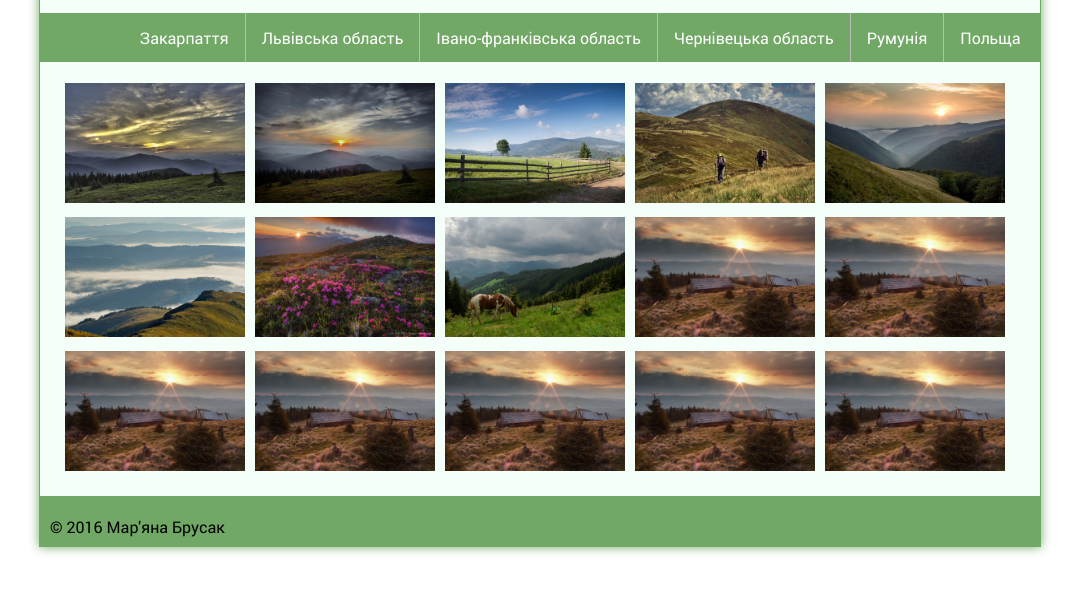
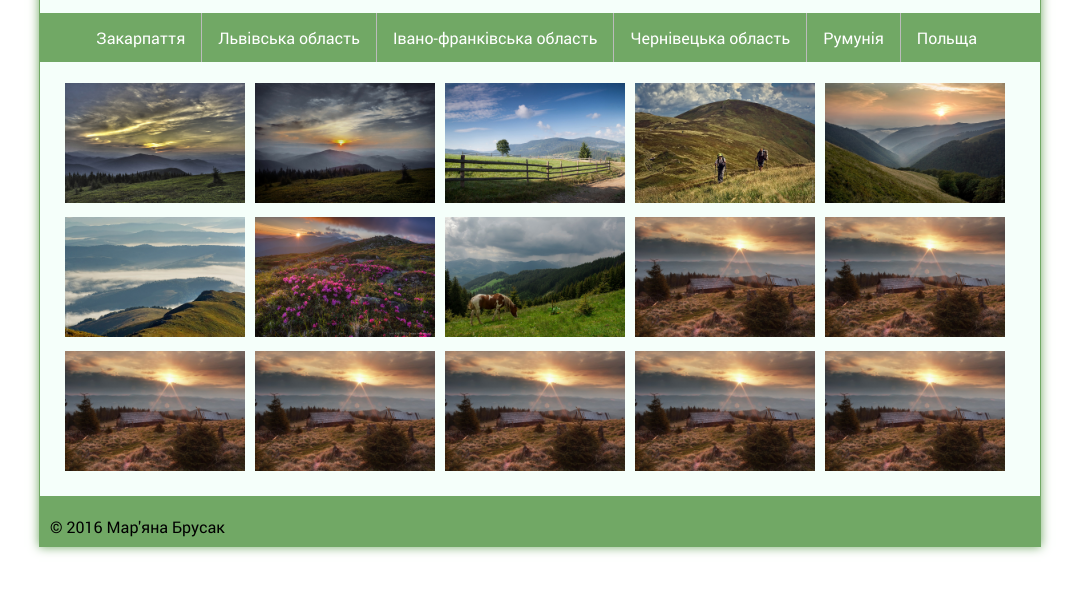
Before and after one commit to Maryana-Brusak/carpathian_trails, a website with bundled scripts: page trails/galery.html in a window 1280 px wide. Shown: the part 79-672 px from the top of the page, without its empty margins (100-1179 px from the left). Built offline with nearby package versions, Linux system fonts and the light colour scheme.

Commit message:
Main menu flex

```diff
--- a/trails/galery.html
+++ b/trails/galery.html
@@ -14,19 +14,16 @@
     <p><a href="carpatian trails.html">гірські маршрути з доставкою</a></p>
   </header>
   <main>
-  <nav class="mainmenu">
-  <nav class="mainmenu">
-    <ul class="menuitems">
-    <ul class="menuitems">
-      <li><a href="z_trails.html">Закарпаття</a></li><!--
-      --><li><a href="lv_trails.html">Львівська область</a></li><!--
-      --><li><a href="if_trails.html">Івано-франківська область</a></li><!--
-      --><li><a href="che_trails.html">Чернівецька область</a></li><!--
-      --><li><a href="ro_trails.html">Румунія</a></li><!--
-      --><li><a href="pol_trails.html">Польща</a></li>
-    </ul>
-
-  </nav>
+    <nav class="mainmenu">
+      <ul class="menuitems">
+        <li><a href="z_trails.html">Закарпаття</a></li>
+        <li><a href="lv_trails.html">Львівська область</a></li>
+        <li><a href="if_trails.html">Івано-франківська область</a></li>
+        <li><a href="che_trails.html">Чернівецька область</a></li>
+        <li><a href="ro_trails.html">Румунія</a></li>
+        <li><a href="pol_trails.html">Польща</a></li>
+      </ul>
+    </nav>
 
   <section id="gallery" class="clearer">
   <div class="img">
```
Also changed, not shown: trails/if_trails.html (+7 -7 lines), trails/lv_trails.html (+6 -7 lines), trails/order_trail.html (+6 -7 lines), trails/pol_trails.html (+6 -7 lines), trails/ro_trails.html (+6 -7 lines), trails/simple_order.html (+6 -8 lines), trails/z_trails.html (+6 -7 lines), trails/carpatian trails.html (line endings or trailing spaces).
